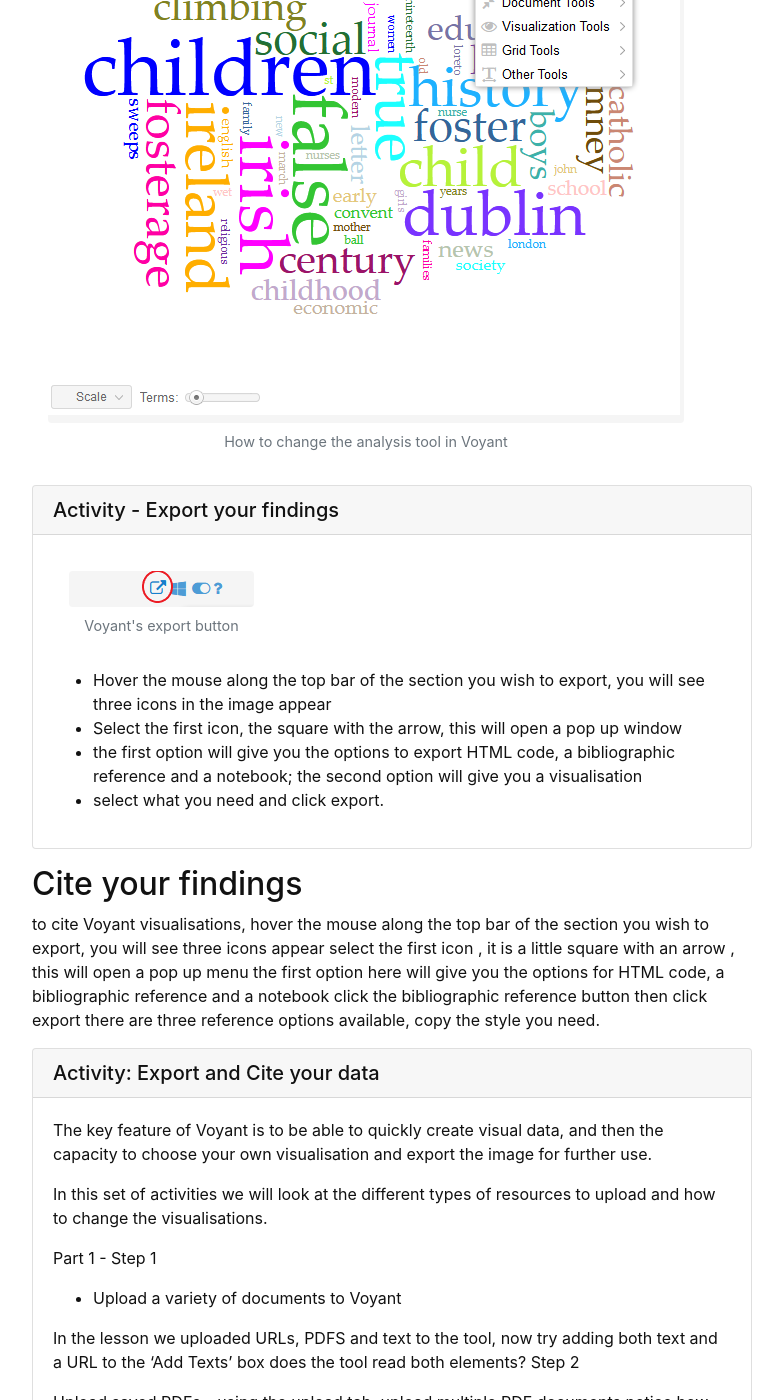
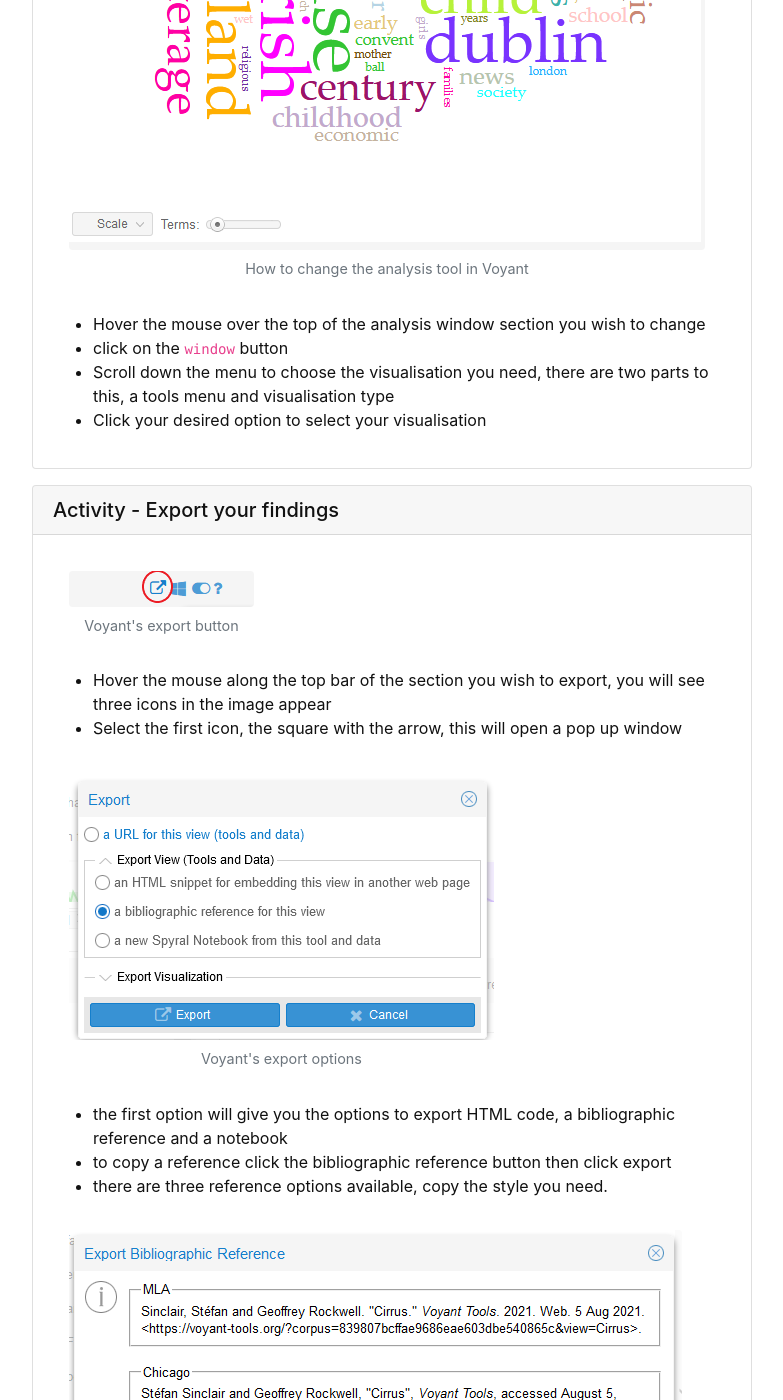
Before and after one commit to GULibrarySandbox/data-vis-basics, a Jekyll site: the page built from content/5-voyant.md, in a window 1280 px wide and 1400 px high, scrolled down 4658 px. Shown: the whole window, without its empty margins (248-1031 px from the left). Built offline with Jekyll 4.4.1, drawn with Linux system fonts in a browser that asks for light colours; some of the changed text lies outside the part shown.

Commit message:
Update 5-voyant.md

```diff
--- a/content/5-voyant.md
+++ b/content/5-voyant.md
@@ -81,26 +81,24 @@ The standard visualisations show the following in separate windows:
 - The summary box displays the number of documents being examined, the total word count, unique words, vocab density, average words per sentence and a list of most frequent words in the corpus.{% endcapture %}{% include card.md header="Activity - Explore the text" text=text %}
 
 {% capture text %}
+{% include figure.html img="VoyantChangeTools.png" alt="How to change the analysis tool in Voyant" caption="How to change the analysis tool in Voyant" width="100%" %}
 - Hover the mouse over the top of the analysis window section you wish to change
 - click on the `window` button
 - Scroll down the menu to choose the visualisation you need, there are two parts to this, a tools menu and visualisation type
 - Click your desired option to select your visualisation{% endcapture %}{% include card.md header="Activity - Change the visualisation" text=text %}
 
-{% include figure.html img="VoyantChangeTools.png" alt="How to change the analysis tool in Voyant" caption="How to change the analysis tool in Voyant" width="100%" %}
 {% capture text %}
 {% include figure.html img="VoyantExportButton.png" alt="Export button" caption="Voyant's export button" width="100%" %}
-
 - Hover the mouse along the top bar of the section you wish to export, you will see three icons in the image appear
 - Select the first icon, the square with the arrow, this will open a pop up window
-- the first option will give you the options to export HTML code, a bibliographic reference and a notebook;  the second option will give you a visualisation
+{% include figure.html img="VoyantExportPopUp.png" alt="Export button" caption="Voyant's export options" width="100%" %}
+- the first option will give you the options to export HTML code, a bibliographic reference and a notebook
+- to copy a reference click the bibliographic reference button then click export
+- there are three reference options available, copy the style you need.
+{% include figure.html img="VoyantExportReference.png" alt="Export Voyant reference" caption="Export a reference to Voyant" width="100%" %}
+-  the second option will give you a visualisation
+{% include figure.html img="VoyantExportPNG.png" alt="Export an image from Voyant" caption="Export an image Voyant" width="100%" %}
 - select what you need and click export.{% endcapture %}{% include card.md header="Activity - Export your findings" text=text %}
-
-## Cite your findings
-to cite Voyant visualisations, hover the mouse along the top bar of the section you wish to export, you will see three icons appear
-select the first icon , it is a little square with an arrow , this will open a pop up menu
-the first option here will give you the options for HTML code, a bibliographic reference and a notebook
-click the bibliographic reference button then click export
-there are three reference options available, copy the style you need.
 
 {% capture text %}
 The key feature of Voyant is to be able to quickly create visual data, and then the capacity to choose your own visualisation and export the image for further use.
```
